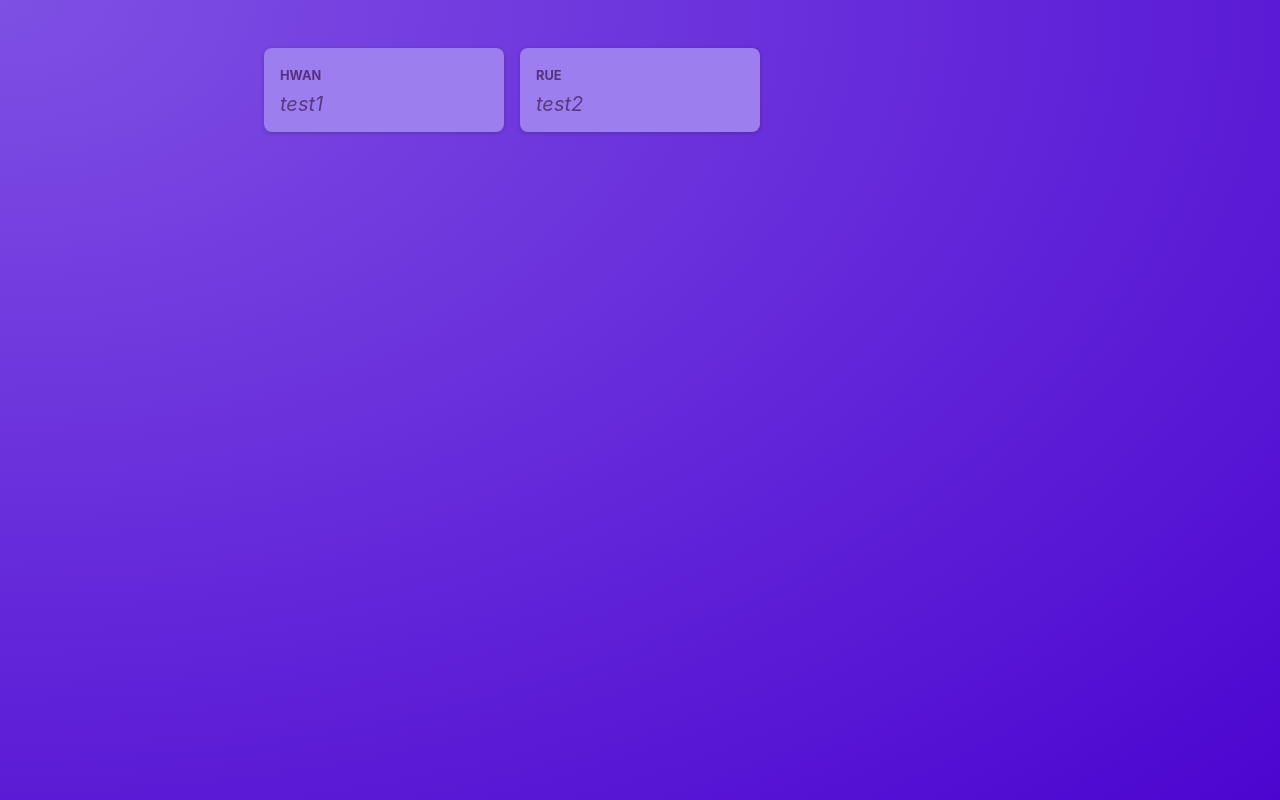
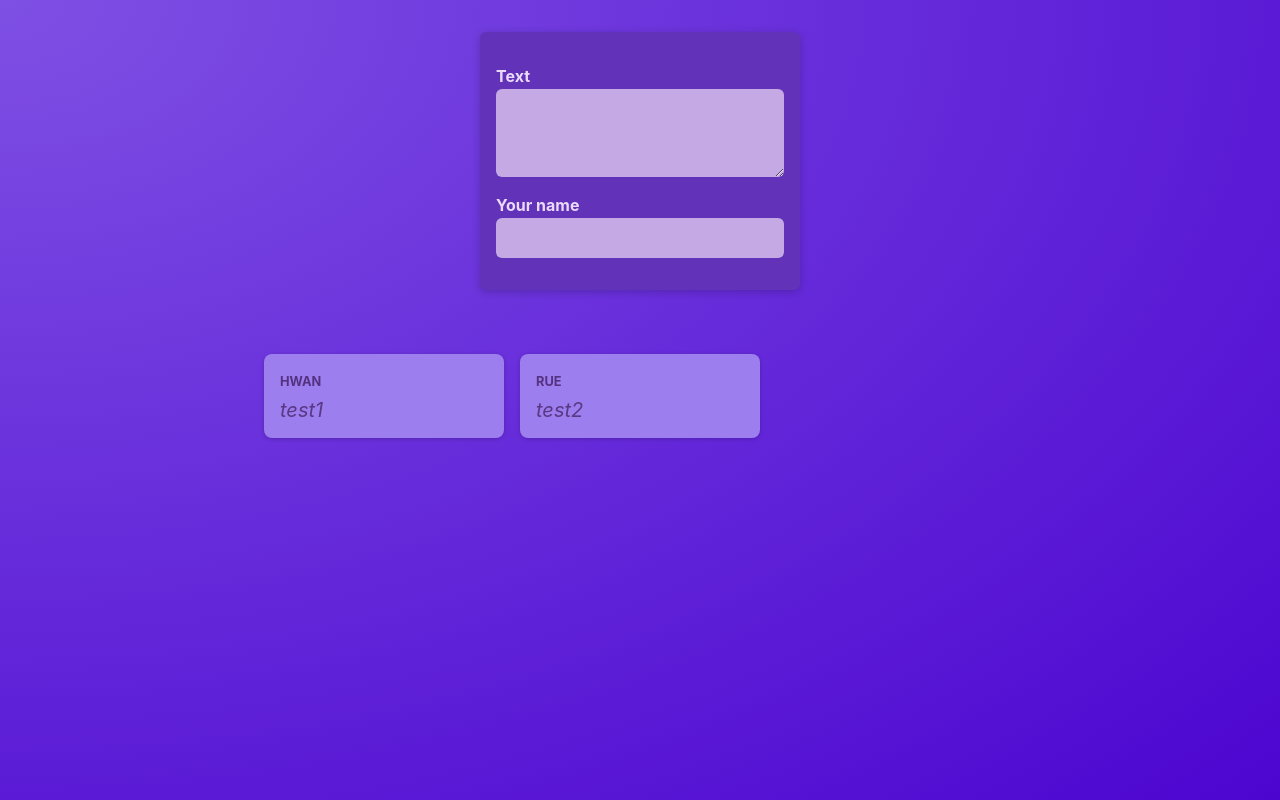
Before and after one commit to HwanKR/NextJS-udemy-study, a React (Vite) app in the folder starting-project/: page / in a window 1280 px wide. Built offline with nearby package versions, Linux system fonts and the light colour scheme.

Commit message:
Section 2-25 complete

```diff
--- /dev/null
+++ b/starting-project/src/components/NewPost.jsx
@@ -0,0 +1,18 @@
+import classes from './NewPost.module.css';
+
+function NewPost() {
+  return (
+    <form className={classes.form}>
+      <p>
+        <label htmlFor="body">Text</label>
+        <textarea id="body" required rows={3} />
+      </p>
+      <p>
+        <label htmlFor="name">Your name</label>
+        <input type="text" id="name" required />
+      </p>
+    </form>
+  );
+}
+
+export default NewPost;
--- /dev/null
+++ b/starting-project/src/components/NewPost.module.css
@@ -0,0 +1,55 @@
+.form {
+  background-color: #6233b9;
+  padding: 1rem;
+  width: 20rem;
+  margin: 2rem auto;
+  border-radius: 6px;
+  box-shadow: 0 2px 8px rgba(0, 0, 0, 0.2);
+}
+
+.form label {
+  display: block;
+  margin-bottom: 0.05rem;
+  color: #eadbfb;
+  font-weight: bold;
+}
+
+.form input,
+.form textarea {
+  display: block;
+  width: 100%;
+  font: inherit;
+  padding: 0.5rem;
+  border-radius: 6px;
+  border: none;
+  background-color: #c4a9e4;
+  color: #28262c;
+}
+
+.actions {
+  display: flex;
+  justify-content: flex-end;
+  gap: 0.5rem;
+}
+
+.actions button {
+  cursor: pointer;
+  font: inherit;
+  padding: 0.5rem 1.5rem;
+  border: none;
+  border-radius: 4px;
+  background-color: #34036c;
+  color: #e5d5f7;
+}
+
+.actions button:hover {
+  background-color: #23014a;
+}
+
+.actions button[type='button'] {
+  background-color: transparent;
+}
+
+.actions button[type='button']:hover {
+  color: #d1bee6;
+}
--- a/starting-project/src/components/PostsList.jsx
+++ b/starting-project/src/components/PostsList.jsx
@@ -1,10 +1,12 @@
 // import Post from './Post';
 import Post from './Post';
+import NewPost from './NewPost';
 import classes from './PostsList.module.css';
 
 function PostsList() {
   return (
     <>
+      <NewPost />
       <ul className={classes.posts}>
         <Post author="hwan" body="test1" />
         <Post author="rue" body="test2" />
```
